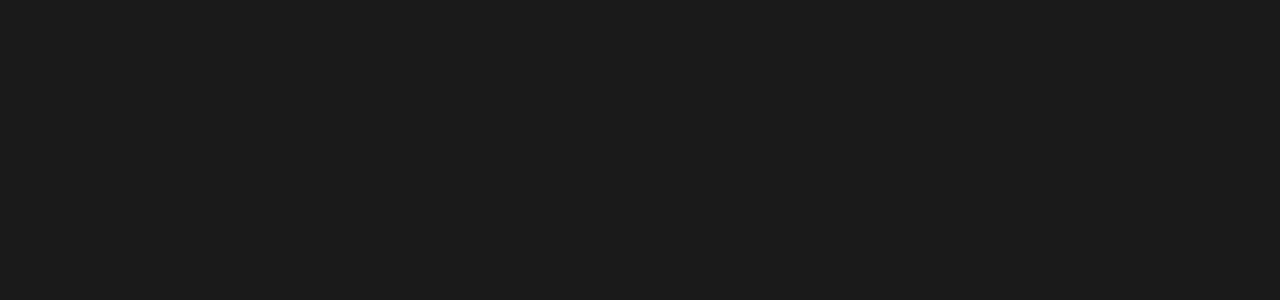
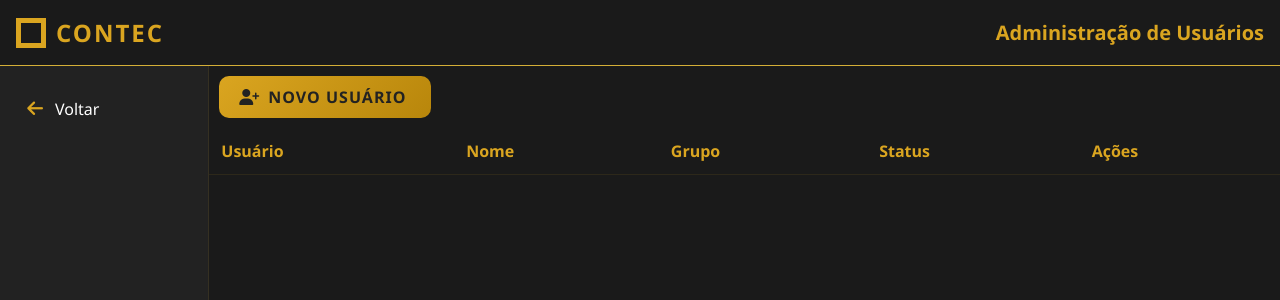
Before and after one commit to dcVictor/trabalhoIntegrador, a React (Vite) app in the folder contec-app/: page /admin in a window 1280 px wide. Before the commit this address had no page. Shown: the top 300 px of the page. Built offline with nearby package versions, Linux system fonts and the light colour scheme.

Commit message:
Atualizações pós novos conhecimentos, telas de admin e dashboard adicionadas

```diff
--- a/contec-app/src/App.jsx
+++ b/contec-app/src/App.jsx
@@ -5,13 +5,22 @@
 import { BrowserRouter as Router, Routes, Route, Outlet } from 'react-router-dom'
 import Cadastro from './pages/register/register.jsx'
 import Header from './components/header.jsx'
+import MenuLateral from './components/menuLateral/menuLateral.jsx'
+import Admin from './pages/dashboard/admin/admin.jsx'
 
 function App(){
   return(
     <Router>
       <Routes>
-        <Route path="/" element={<Login />}></Route>
-        <Route path="/register" element={<Layout />}/>
+        <Route path="/" element={<LayoutLogin />}>
+        </Route>
+
+        <Route path='/admin' element={<Admin />}></Route>
+
+        <Route path="/" element={<Layout />}>
+            <Route path='register' element={<Cadastro />}/>
+
+        </Route>
       </Routes>
     </Router>
   )
@@ -19,10 +28,21 @@
 
 function Layout() {
   return (
+    <div className="layout-container">
+      <Header />
+      <main className="layout-content-container">
+        <MenuLateral />
+        <Outlet />
+      </main>
+    </div>
+  );
+}
+
+function LayoutLogin() {
+  return (
     <div>
-      {<Header />}
       <main>
-        <Outlet /> {<Cadastro />}
+        <Outlet /> {<Login />}
       </main>
     </div>
   );
--- /dev/null
+++ b/contec-app/src/components/menuLateral/menuLateral.css
@@ -0,0 +1,70 @@
+.sidebar {
+    grid-area: sidebar;
+    background-color: #222222;
+    display: flex;
+    flex-direction: column;
+    justify-content: space-between;
+    border-right: 1px solid rgba(218, 165, 32, 0.1);
+    min-height: calc(100vh - 70px);
+    width: 250px;
+}
+
+/* Responsive Design */
+@media (max-width: 768px) {
+    .dashboard-container {
+        grid-template-areas:
+            "header"
+            "sidebar"
+            "content";
+        grid-template-columns: 1fr;
+        grid-template-rows: 70px auto 1fr;
+    }
+
+    .sidebar {
+        min-height: auto;
+        border-right: none;
+        border-bottom: 1px solid rgba(218, 165, 32, 0.1);
+    }
+
+    .menu-items {
+        padding: 10px 0;
+    }
+
+    .admin-option,
+    .logout-container {
+        padding: 10px 0;
+    }
+}
+.menu-items {
+    padding: 20px 0;
+}
+
+.sidebar ul {
+    list-style: none;
+}
+
+.sidebar li {
+    margin-bottom: 5px;
+}
+
+.sidebar a {
+    display: flex;
+    align-items: center;
+    padding: 12px 25px;
+    color: #ffffff;
+    text-decoration: none;
+    transition: all 0.3s;
+}
+
+.sidebar a:hover {
+    background-color: rgba(218, 165, 32, 0.1);
+    color: #DAA520;
+}
+
+.menu-icon {
+    margin-right: 10px;
+    font-size: 18px;
+    color: #DAA520;
+    width: 20px;
+    text-align: center;
+}
--- /dev/null
+++ b/contec-app/src/components/menuLateral/menuLateral.jsx
@@ -0,0 +1,30 @@
+import './menuLateral.css'
+
+function MenuLateral(){
+    return(
+       <div>
+        <nav class="sidebar">
+            <div class="menu-items">
+                <ul>
+                    <li><a href="#relatorios"><i class="fas fa-chart-bar menu-icon"></i>Relatórios</a></li>
+                    <li><a href="#instalacoes"><i class="fas fa-hard-hat menu-icon"></i>Instalações</a></li>
+                    <li><a href="#manutencoes"><i class="fas fa-tools menu-icon"></i>Manutenções</a></li>
+                    <li><a href="#pedidos"><i class="fas fa-clipboard-list menu-icon"></i>Pedidos</a></li>
+                    <li><a href="#orcamentos"><i class="fas fa-file-invoice-dollar menu-icon"></i>Orçamentos</a></li>
+                    <li><a href="#clientes"><i class="fas fa-users menu-icon"></i>Clientes</a></li>
+                </ul>
+            </div>
+            <div class="bottom-menu">
+                <div class="admin-option">
+                    <a href="/admin"><i class="fas fa-user-shield menu-icon"></i>Administrador</a>
+                </div>
+                <div class="logout-container">
+                    <a href="/" id="logout"><i class="fas fa-sign-out-alt menu-icon"></i>Logout</a>
+                </div>
+            </div>
+        </nav>
+       </div>
+    )
+}
+
+export default MenuLateral;
--- a/contec-app/src/index.css
+++ b/contec-app/src/index.css
@@ -4,6 +4,17 @@
   box-sizing: border-box;
   font-family: "Poppins", sans-serif;
 }
+
+.layout-container {
+    display: flex;
+    flex-direction: column;
+}
+
+.layout-content-container{
+  display: flex;
+  width: 100%;
+}
+
 
 html, body, #root {
   height: 100%;
--- /dev/null
+++ b/contec-app/src/pages/dashboard/admin/admin.css
@@ -0,0 +1,276 @@
+/* Header additions */
+header {
+    justify-content: space-between;
+}
+
+.layout-container {
+    display: flex;
+    flex-direction: column;
+}
+
+.layout-content-container{
+  display: flex;
+  width: 100%;
+}
+
+.content {
+    display: center;
+    width: 100%;
+    border: 10px;
+}
+
+.fasfa-user-plus{
+    display: center;
+    padding-left: 50%;
+    width: 20%;
+}
+
+.page-title {
+    color: #DAA520;
+    font-size: 20px;
+    font-weight: bold;
+}
+
+/* Admin Actions */
+.admin-actions {
+    margin-top: 10px;
+
+    margin-left: 10px;
+    border: 1000px;
+}
+
+.action-button {
+    background: linear-gradient(135deg, #DAA520, #B8860B);
+    color: #222222;
+    border: none;
+    padding: 10px 20px;
+    border-radius: 10px;
+    cursor: pointer;
+    font-weight: bold;
+    display: flex;
+    align-items: center;
+    gap: 8px;
+    transition: all 0.3s;
+    width: 20%;
+
+}
+
+.action-button:hover {
+    background: linear-gradient(135deg, #B8860B, #DAA520);
+    transform: translateY(-1px);
+
+}
+
+/* Users Table */
+.users-table-container {
+    overflow-x: auto;
+}
+
+.users-table {
+    width: 100%;
+    border-collapse: collapse;
+    margin-top: 10px;
+}
+
+.users-table th,
+.users-table td {
+    padding: 12px;
+    text-align: left;
+    border-bottom: 1px solid rgba(218, 165, 32, 0.1);
+}
+
+.users-table th {
+    background-color: #1a1a1a;
+    color: #DAA520;
+    font-weight: bold;
+}
+
+.users-table tr:hover {
+    background-color: rgba(218, 165, 32, 0.05);
+}
+
+/* Table Actions */
+.table-actions {
+    display: flex;
+    gap: 10px;
+}
+
+.action-icon {
+    color: #DAA520;
+    cursor: pointer;
+    transition: all 0.3s;
+}
+
+.action-icon:hover {
+    transform: scale(1.1);
+}
+
+/* Modal
+.modal {
+    display: flex;
+    position: fixed;
+    top: 0;
+    left: 0;
+    width: 100%;
+    height: 100%;
+    background-color: rgba(0, 0, 0, 0.7);
+    z-index: 1000;
+}
+
+.modal-content {
+    background-color: #222222;
+    margin: 50px auto;
+    padding: 20px;
+    border-radius: 8px;
+    width: 90%;
+    max-width: 500px;
+    position: relative;
+    box-shadow: 0 4px 20px rgba(218, 165, 32, 0.2);
+}
+
+.modal-header {
+    display: flex;
+    justify-content: space-between;
+    align-items: center;
+    margin-bottom: 20px;
+    padding-bottom: 10px;
+    border-bottom: 1px solid rgba(218, 165, 32, 0.1);
+}
+
+.modal-header h2 {
+    color: #DAA520;
+    font-size: 20px;
+}
+
+.close-modal {
+    color: #DAA520;
+    font-size: 24px;
+    cursor: pointer;
+    transition: all 0.3s;
+}
+
+.close-modal:hover {
+    transform: scale(1.1);
+} */
+
+/* Form Styles */
+.form-group {
+    margin-bottom: 15px;
+}
+
+.form-group label {
+    display: block;
+    margin-bottom: 5px;
+    color: #DAA520;
+}
+
+.form-group input,
+.form-group select {
+    width: 100%;
+    padding: 8px;
+    background-color: #333333;
+    border: 1px solid #444444;
+    border-radius: 4px;
+    color: #ffffff;
+}
+
+.form-group input:focus,
+.form-group select:focus {
+    outline: none;
+    border-color: #DAA520;
+}
+
+.form-actions {
+    display: flex;
+    justify-content: flex-end;
+    gap: 10px;
+    margin-top: 20px;
+}
+
+.save-button,
+.cancel-button {
+    padding: 8px 20px;
+    border-radius: 4px;
+    cursor: pointer;
+    font-weight: bold;
+    transition: all 0.3s;
+}
+
+.save-button {
+    background: linear-gradient(135deg, #DAA520, #B8860B);
+    color: #222222;
+    border: none;
+}
+
+.cancel-button {
+    background-color: transparent;
+    color: #DAA520;
+    border: 1px solid #DAA520;
+}
+
+.save-button:hover {
+    background: linear-gradient(135deg, #B8860B, #DAA520);
+    transform: translateY(-1px);
+}
+
+.cancel-button:hover {
+    background-color: rgba(218, 165, 32, 0.1);
+}
+
+/* Status Badges */
+.status-badge {
+    padding: 4px 8px;
+    border-radius: 12px;
+    font-size: 12px;
+    font-weight: bold;
+}
+
+.status-active {
+    background-color: rgba(40, 167, 69, 0.2);
+    color: #28a745;
+}
+
+.status-inactive {
+    background-color: rgba(220, 53, 69, 0.2);
+    color: #dc3545;
+}
+
+/* Responsive */
+@media (max-width: 768px) {
+    .users-table th,
+    .users-table td {
+        padding: 8px;
+    }
+
+
+}
+
+.logo-square {
+    width: 30px;
+    height: 30px;
+    border: 5px solid #DAA520;
+    position: relative;
+    overflow: hidden;
+}
+
+.logo-square::before {
+    content: '';
+    position: absolute;
+    top: 0;
+    left: 0;
+    width: 100%;
+    height: 100%;
+    background-image: repeating-linear-gradient(
+        0deg,
+        #DAA520 0px,
+        #DAA520 3px,
+        #b8860b 3px,
+        #b8860b 4px
+    );
+    transform: translateY(-100%);
+    transition: transform 3s ease;
+}
+
+.logo-square:hover::before {
+    transform: translateY(0);
+}
--- /dev/null
+++ b/contec-app/src/pages/dashboard/admin/admin.jsx
@@ -0,0 +1,71 @@
+import { useState } from 'react';
+import Cadastro from '../../register/register';
+import './admin.css';
+
+function Admin(){
+    const [taAberto, portao] = useState(false);
+    return(
+
+
+        <div className='layout-container'>
+        <header>
+            <div class="logo-wrapper">
+                <div class="logo-square"></div>
+                <div class="logo-text">CONTEC</div>
+            </div>
+            <div class="page-title">Administração de Usuários</div>
+        </header>
+
+
+            <div class="layout-content-container">
+
+
+
+        <nav class="sidebar">
+            <div class="menu-items">
+                <ul>
+                    <li><a href="/register"><i class="fas fa-arrow-left menu-icon"></i>Voltar</a></li>
+                </ul>
+            </div>
+        </nav>
+
+
+        <main class="content">
+            <div class="admin-actions">
+                <button id="addUserBtn" class="action-button" onClick={() => portao(true)}>
+                    <i class="fas fa-user-plus"></i> Novo Usuário
+                </button>
+
+
+
+            </div>
+
+            <Cadastro open={taAberto} onFechado={() => portao(false)} />
+
+            <div class="dashboard-content">
+                <div class="users-table-container">
+                    <table class="users-table">
+                        <thead>
+                            <tr>
+                                <th>Usuário</th>
+                                <th>Nome</th>
+                                <th>Grupo</th>
+                                <th>Status</th>
+                                <th>Ações</th>
+                            </tr>
+                        </thead>
+                        <tbody id="usersTableBody">
+
+                        </tbody>
+                    </table>
+                </div>
+            </div>
+        </main>
+    </div>
+
+        </div>
+    )
+
+}
+
+export default Admin
--- a/contec-app/src/pages/register/register.css
+++ b/contec-app/src/pages/register/register.css
@@ -1,8 +1,11 @@
 .container {
+  position: absolute;
   display: flex;
   align-items: center;
   flex-direction: column;
   padding-top: 100px;
+  width: 100%;
+
 }
 
 h1 {
@@ -12,13 +15,17 @@
 }
 
 
-.registerform {
+
+#register {
+
+
   display: flex;
   flex-direction: column;
-  gap: 30px;
+  gap: 15px;
   max-width: 60%;
   width: 400px;
   margin-bottom: 20px;
+
   background-color: #222222;
   padding: 40px;
   border-radius: 8px;
@@ -47,7 +54,7 @@
   }
 
   & input{
-     width: 100%;
+      width: 100%;
     padding: 12px;
     background-color: #333333;
     border: 1px solid #444444;
```
Also changed, not shown: contec-app/src/pages/register/register.jsx (+4 -3 lines), 1 other file (tests, documents, lock files or other folders).
